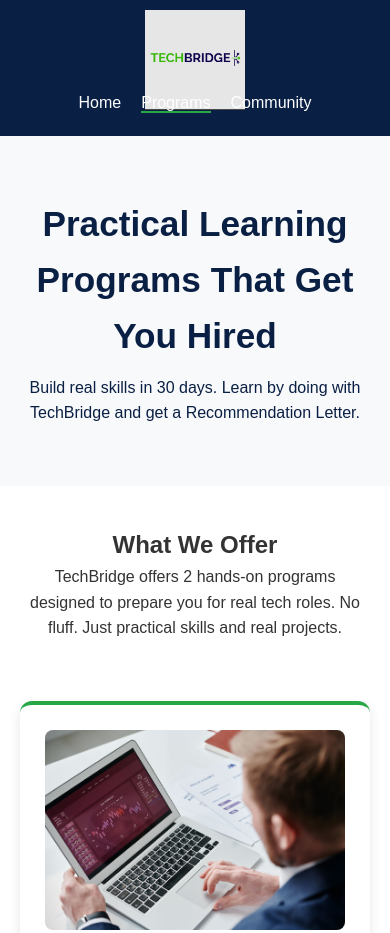
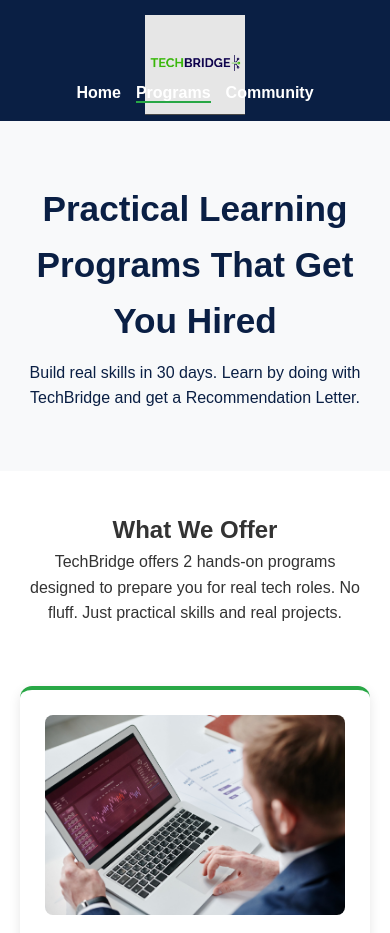
Before and after one commit to Oluwatosin-Victoria/techbridge-task-1, a plain HTML site: page programs.html in a window 390 px wide. Shown: the top 933 px of the page. Drawn offline with Linux system fonts and the light colour scheme.

Commit message:
Enhance responsiveness for images and navbar
Added styles for responsive images and navbar layout adjustments.

```diff
--- a/css/style.css
+++ b/css/style.css
@@ -6,6 +6,13 @@
 body { font-family: Arial, sans-serif; color: #333; line-height: 1.6; }
 
 .container { max-width: 1100px; margin: 0 auto; padding: 0 20px; }
+
+/* FIX: Make ALL images responsive - stops zoomed images */
+img {
+    max-width: 100%;
+    height: auto;
+    display: block;
+}
 
 header { background: #FFFFFF; padding: 15px 0; border-bottom: 3px solid #0A2A66; position: sticky; top: 0; z-index: 100; }
 header .container { display: flex; justify-content: space-between; align-items: center; flex-wrap: wrap; }
@@ -34,19 +41,42 @@ header .container { display: flex; justify-content: space-between; align-items:
 footer { background: #0A2A66; color: white; text-align: center; padding: 20px; margin-top: 40px; }
 
 /* ======================
-   TASK 2 - PROGRAMS PAGE
+   TASK 2 - PROGRAMS PAGE + BUG FIXES
    ====================== */
 
+/* NAVBAR FIX - Flex layout so logo doesn't cover links */
 .navbar {
     background: #0A1F44;
-    padding: 15px 20px;
-    text-align: center;
+    display: flex;
+    justify-content: space-between;
+    align-items: center;
+    padding: 15px 40px;
+    flex-wrap: wrap;
 }
-.navbar .logo img { width: 120px; height: auto; }
-.navbar .nav-links { list-style: none; padding: 0; margin-top: 10px; }
-.navbar .nav-links li { display: inline-block; margin: 0 15px; }
-.navbar .nav-links a { color: white; text-decoration: none; font-weight: 500; }
-.navbar .nav-links a.active { border-bottom: 2px solid #28A745; }
+
+.navbar .logo img {
+    width: 120px; /* smaller logo */
+    height: auto;
+}
+
+.navbar .nav-links {
+    display: flex;
+    list-style: none;
+    gap: 30px;
+    padding: 0;
+    margin: 0;
+}
+
+.navbar .nav-links a {
+    color: white;
+    text-decoration: none;
+    font-weight: 600;
+    font-size: 16px;
+}
+
+.navbar .nav-links a.active {
+    border-bottom: 2px solid #28A745;
+}
 
 .program-hero {
     text-align: center;
@@ -88,7 +118,7 @@ footer { background: #0A2A66; color: white; text-align: center; padding: 20px; m
 .program-card ul li { margin: 8px 0; padding-left: 20px; position: relative; }
 .program-card ul li::before { content: "✓"; position: absolute; left: 0; color: #28A745; font-weight: bold; }
 
-/* Accent colors for differentiation */
+/* Accent colors */
 .data-card { border-top: 4px solid #28A745; }
 .web-card { border-top: 4px solid #007BFF; }
 
@@ -100,58 +130,48 @@ footer { background: #0A2A66; color: white; text-align: center; padding: 20px; m
 }
 .cta-section h2 { margin-bottom: 10px; }
 
-.btn-primary {
+/* BUTTON FIX - Stops "Back to Home" from splitting */
+.btn-primary, .btn-secondary {
     display: inline-block;
     padding: 12px 24px;
-    margin: 10px;
-    border-radius: 6px;
+    margin: 10px 5px;
+    border-radius: 8px;
     text-decoration: none;
     font-weight: bold;
+}
+
+.btn-primary {
     background: #007BFF;
     color: white;
 }
 .btn-primary:hover { background: #0056b3; }
 
-/* Mobile responsive */
+.btn-secondary {
+    background: transparent;
+    color: #007BFF;
+    border: 2px solid #007BFF;
+}
+.btn-secondary:hover {
+    background: #007BFF;
+    color: white;
+}
+
+/* MOBILE RESPONSIVE */
 @media(max-width: 768px) {
   header .container { flex-direction: column; gap: 10px; }
   .hero h1 { font-size: 28px; }
   .program-cards { grid-template-columns: 1fr; }
-  .navbar .nav-links li { display: block; margin: 10px 0; }
-}
-/* NAVBAR FIX */
-.navbar {
-    display: flex;
-    justify-content: space-between;
-    align-items: center;
-    padding: 10px 20px;
-    flex-wrap: wrap;
-}
-
-.navbar .logo img {
-    width: 120px;  /* make logo smaller */
-    height: auto;
-}
-
-.nav-links {
-    display: flex;
-    list-style: none;
-    gap: 20px;
-}
-
-.nav-links a {
-    text-decoration: none;
-    color: white;
-    font-weight: 500;
-}
-
-/* MOBILE */
-@media (max-width: 768px) {
   .navbar {
     flex-direction: column;
-        gap: 10px;
+    gap: 15px;
+    padding: 15px 20px;
   }
   .navbar .logo img {
     width: 100px;
   }
+  .navbar .nav-links {
+    gap: 15px;
+    flex-wrap: wrap;
+    justify-content: center;
   }
+}
```
Lines whose indentation alone changed are shown as unchanged.
